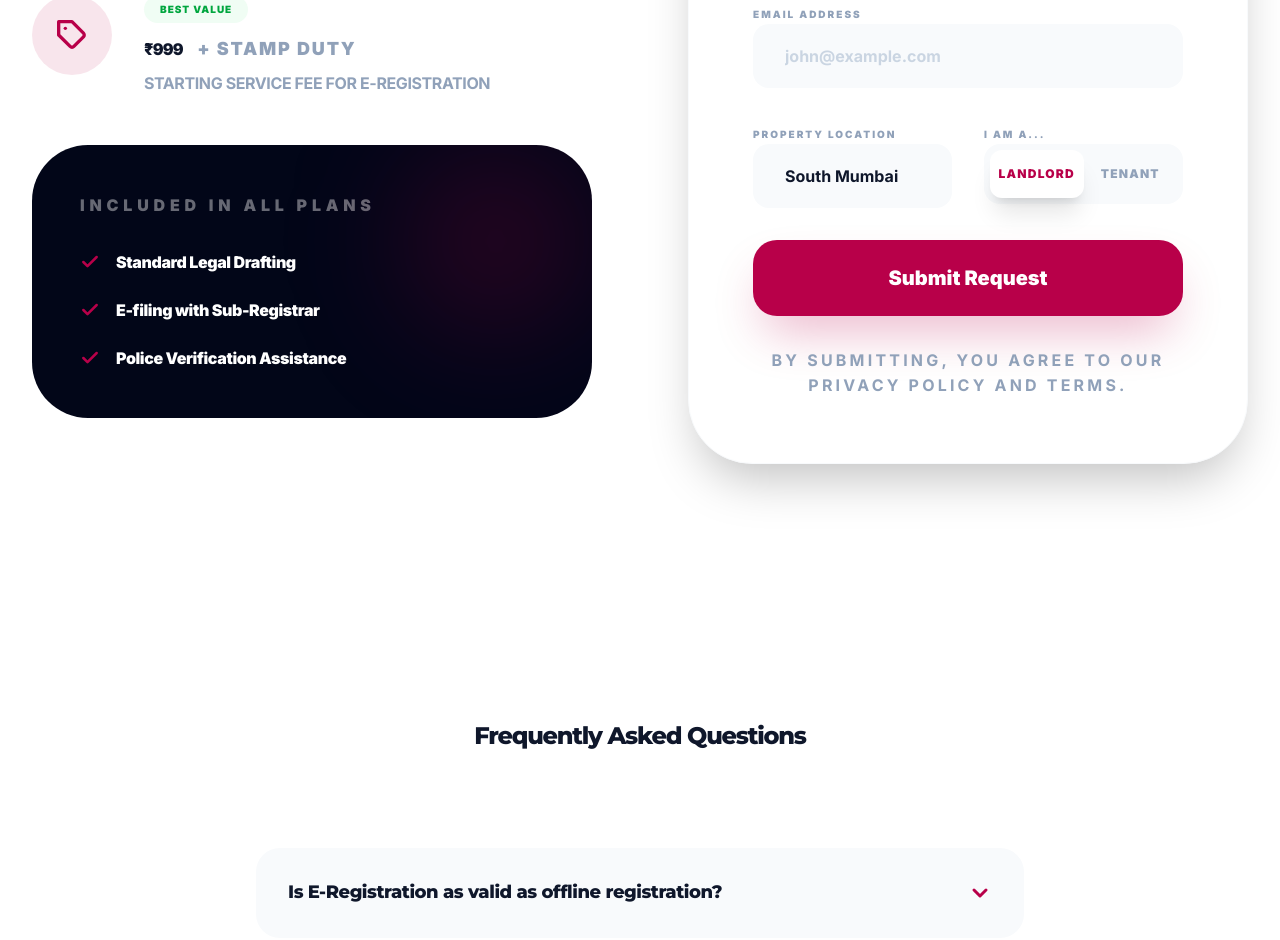
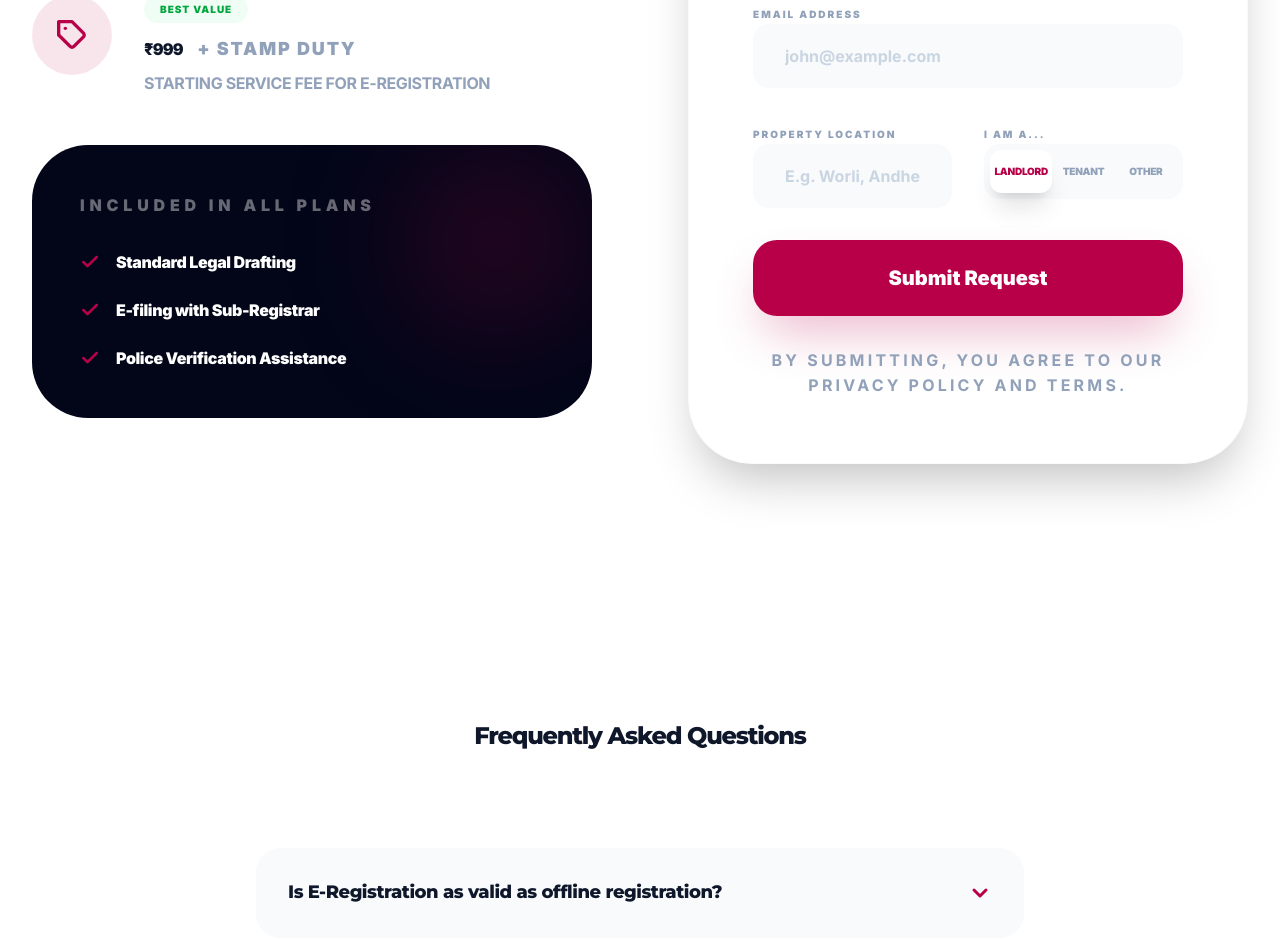
Before and after one commit to niharvispute/GrihaNivas, a Next.js app in the folder frontend/: page /rent-agreement in a window 1280 px wide. Shown: the part 3091-4031 px from the top of the page. Built offline with nearby package versions, Linux system fonts and the light colour scheme; no server answers; a web font is replaced by a local one.

Commit message:
Enhance RentAgreementPage with smooth scrolling and role selection input; update SectionCarousel for improved empty state handling

```diff
--- a/frontend/src/app/(public)/rent-agreement/page.js
+++ b/frontend/src/app/(public)/rent-agreement/page.js
@@ -45,10 +45,16 @@ export default function RentAgreementPage() {
               Secure your tenancy legally from the comfort of your home. We handle the biometric verification and registration with the Mumbai sub-registrar office.
             </p>
             <div className="flex flex-wrap gap-5">
-              <button className="bg-primary text-white px-12 py-5 rounded-full font-black text-xl shadow-2xl shadow-primary/30 hover:scale-105 active:scale-95 transition-all">
+              <button
+                onClick={() => document.getElementById('registration-form')?.scrollIntoView({ behavior: 'smooth' })}
+                className="bg-primary text-white px-12 py-5 rounded-full font-black text-xl shadow-2xl shadow-primary/30 hover:scale-105 active:scale-95 transition-all"
+              >
                 Start Now
               </button>
-              <button className="flex items-center gap-3 px-10 py-5 rounded-full font-black text-xl text-slate-900 hover:bg-white hover:shadow-xl transition-all group">
+              <button
+                onClick={() => document.getElementById('process-flow')?.scrollIntoView({ behavior: 'smooth' })}
+                className="flex items-center gap-3 px-10 py-5 rounded-full font-black text-xl text-slate-900 hover:bg-white hover:shadow-xl transition-all group"
+              >
                 <svg xmlns="http://www.w3.org/2000/svg" width="24" height="24" viewBox="0 0 24 24" fill="none" stroke="currentColor" strokeWidth="3" strokeLinecap="round" strokeLinejoin="round" className="text-primary group-hover:scale-110 transition-transform"><circle cx="12" cy="12" r="10"/><polygon points="10 8 16 12 10 16 10 8"/></svg>
                 How it works
               </button>
@@ -102,7 +108,7 @@ export default function RentAgreementPage() {
       </section>
 
       {/* 🔄 Process steps */}
-      <section className="px-8 py-32 bg-slate-50">
+      <section className="px-8 py-32 bg-slate-50" id="process-flow">
         <div className="max-w-screen-2xl mx-auto">
           <div className="flex flex-col md:flex-row justify-between items-end mb-24 gap-10 text-center md:text-left">
             <div className="max-w-2xl">
@@ -146,7 +152,7 @@ export default function RentAgreementPage() {
       </section>
 
       {/* 💰 Pricing & Form */}
-      <section className="px-8 py-32 relative overflow-hidden">
+      <section className="px-8 py-32 relative overflow-hidden" id="registration-form">
         <div className="max-w-screen-xl mx-auto grid lg:grid-cols-2 gap-24 items-start">
           <div>
             <h2 className="text-5xl font-black text-slate-900 mb-8 tracking-tighter">Ready to register your agreement?</h2>
@@ -195,12 +201,7 @@ export default function RentAgreementPage() {
               <div className="grid md:grid-cols-2 gap-8">
                 <div className="space-y-3">
                   <label className="text-[10px] font-black uppercase tracking-[0.2em] text-slate-400">Property Location</label>
-                  <select className="w-full px-8 py-5 rounded-2xl bg-slate-50 border-none focus:ring-2 focus:ring-primary/20 text-slate-900 font-bold appearance-none cursor-pointer">
-                    <option>South Mumbai</option>
-                    <option>Western Suburbs</option>
-                    <option>Eastern Suburbs</option>
-                    <option>Navi Mumbai / Thane</option>
-                  </select>
+                  <input className="w-full px-8 py-5 rounded-2xl bg-slate-50 border-none focus:ring-2 focus:ring-primary/20 placeholder:text-slate-300 font-bold transition-all" placeholder="E.g. Worli, Andheri" type="text"/>
                 </div>
                 <div className="space-y-3">
                   <label className="text-[10px] font-black uppercase tracking-[0.2em] text-slate-400">I am a...</label>
@@ -208,20 +209,33 @@ export default function RentAgreementPage() {
                     <button
                       type="button"
                       onClick={() => setRole('landlord')}
-                      className={`flex-1 py-4 text-xs font-black uppercase tracking-widest rounded-xl transition-all ${role === 'landlord' ? 'bg-white text-primary shadow-xl' : 'text-slate-400'}`}
+                      className={`flex-1 py-3.5 text-[10px] font-black uppercase tracking-tight rounded-xl transition-all ${role === 'landlord' ? 'bg-white text-primary shadow-xl' : 'text-slate-400'}`}
                     >
                       Landlord
                     </button>
                     <button
                       type="button"
                       onClick={() => setRole('tenant')}
-                      className={`flex-1 py-4 text-xs font-black uppercase tracking-widest rounded-xl transition-all ${role === 'tenant' ? 'bg-white text-primary shadow-xl' : 'text-slate-400'}`}
+                      className={`flex-1 py-3.5 text-[10px] font-black uppercase tracking-tight rounded-xl transition-all ${role === 'tenant' ? 'bg-white text-primary shadow-xl' : 'text-slate-400'}`}
                     >
                       Tenant
+                    </button>
+                    <button
+                      type="button"
+                      onClick={() => setRole('other')}
+                      className={`flex-1 py-3.5 text-[10px] font-black uppercase tracking-tight rounded-xl transition-all ${role === 'other' ? 'bg-white text-primary shadow-xl' : 'text-slate-400'}`}
+                    >
+                      Other
                     </button>
                   </div>
                 </div>
               </div>
+              {role === 'other' && (
+                <div className="space-y-3 animate-in fade-in slide-in-from-top-2 duration-300">
+                  <label className="text-[10px] font-black uppercase tracking-[0.2em] text-slate-400">Please Specify</label>
+                  <input className="w-full px-8 py-5 rounded-2xl bg-slate-50 border-none focus:ring-2 focus:ring-primary/20 placeholder:text-slate-300 font-bold transition-all" placeholder="E.g. Broker, Legal Advisor" type="text"/>
+                </div>
+              )}
               <button className="w-full bg-primary text-white py-6 rounded-3xl font-black text-xl shadow-2xl shadow-primary/30 hover:scale-[1.02] active:scale-95 transition-all">
                 Submit Request
               </button>
--- a/frontend/src/components/home/SectionCarousel.jsx
+++ b/frontend/src/components/home/SectionCarousel.jsx
@@ -73,33 +73,6 @@ export default function SectionCarousel({
             </p>
           </div>
 
-          {/* Navigation Buttons — hidden when empty */}
-          <div className={`flex gap-3 self-start md:self-auto ${isEmpty ? 'invisible' : ''}`}>
-            <button
-              onClick={() => handleScroll('left')}
-              disabled={scrollX >= 0}
-              aria-label="Previous"
-              className={`w-9 h-9 md:w-14 md:h-14 rounded-full border-2 flex items-center justify-center transition-all duration-300 ${
-                scrollX >= 0
-                  ? 'border-slate-100 text-slate-200 cursor-not-allowed bg-slate-50/50'
-                  : 'border-primary/10 bg-white text-slate-700 hover:border-primary hover:text-primary hover:shadow-lg hover:shadow-primary/20'
-              }`}
-            >
-              <span className="material-symbols-outlined text-base md:text-2xl">west</span>
-            </button>
-            <button
-              onClick={() => handleScroll('right')}
-              disabled={scrollX <= -maxScroll}
-              aria-label="Next"
-              className={`w-9 h-9 md:w-14 md:h-14 rounded-full border-2 flex items-center justify-center transition-all duration-300 ${
-                scrollX <= -maxScroll
-                  ? 'border-slate-100 text-slate-200 cursor-not-allowed bg-slate-50/50'
-                  : 'border-primary bg-primary text-white hover:bg-primary/90 hover:shadow-lg hover:shadow-primary/30'
-              }`}
-            >
-              <span className="material-symbols-outlined text-base md:text-2xl">east</span>
-            </button>
-          </div>
         </div>
       </div>
 
@@ -114,7 +87,35 @@ export default function SectionCarousel({
       ) : (
         <>
           {/* Carousel Container */}
-          <div className="max-w-7xl mx-auto px-4 sm:px-6 lg:px-8">
+          <div className="max-w-7xl mx-auto px-4 sm:px-6 lg:px-8 relative group/carousel">
+            {/* Left Button */}
+            <button
+              onClick={() => handleScroll('left')}
+              disabled={scrollX >= 0}
+              aria-label="Previous"
+              className={`absolute -left-2 md:-left-7 top-[40%] -translate-y-1/2 z-30 w-10 h-10 md:w-14 md:h-14 rounded-full border-2 flex items-center justify-center transition-all duration-300 shadow-xl backdrop-blur-sm ${
+                scrollX >= 0
+                  ? 'opacity-0 pointer-events-none'
+                  : 'border-white bg-white/90 text-slate-700 hover:border-primary hover:text-primary md:opacity-0 md:group-hover/carousel:opacity-100'
+              }`}
+            >
+              <span className="material-symbols-outlined text-base md:text-2xl">west</span>
+            </button>
+
+            {/* Right Button */}
+            <button
+              onClick={() => handleScroll('right')}
+              disabled={scrollX <= -maxScroll}
+              aria-label="Next"
+              className={`absolute -right-2 md:-right-7 top-[40%] -translate-y-1/2 z-30 w-10 h-10 md:w-14 md:h-14 rounded-full border-2 flex items-center justify-center transition-all duration-300 shadow-xl ${
+                scrollX <= -maxScroll
+                  ? 'opacity-0 pointer-events-none'
+                  : 'border-primary bg-primary text-white hover:bg-primary/90 md:opacity-0 md:group-hover/carousel:opacity-100'
+              }`}
+            >
+              <span className="material-symbols-outlined text-base md:text-2xl">east</span>
+            </button>
+
             <div className="relative overflow-hidden" ref={containerRef}>
               <motion.div
                 ref={trackRef}
--- a/frontend/src/components/listing/MultiStageListingForm.jsx
+++ b/frontend/src/components/listing/MultiStageListingForm.jsx
@@ -400,7 +400,7 @@ export default function MultiStageListingForm() {
                       </button>
                     </div>
                   </div>
-                  <div className="space-y-4">
+                  {/* <div className="space-y-4">
                     <label className="text-[10px] font-black text-slate-400 uppercase tracking-widest px-1">Building Type</label>
                     <div className="grid grid-cols-1 p-1 bg-slate-50 md:bg-slate-100 rounded-2xl">
                       <button
@@ -409,7 +409,7 @@ export default function MultiStageListingForm() {
                         Residential Only
                       </button>
                     </div>
-                  </div>
+                  </div> */}
                 </div>
 
                 <div className="space-y-4">
```
